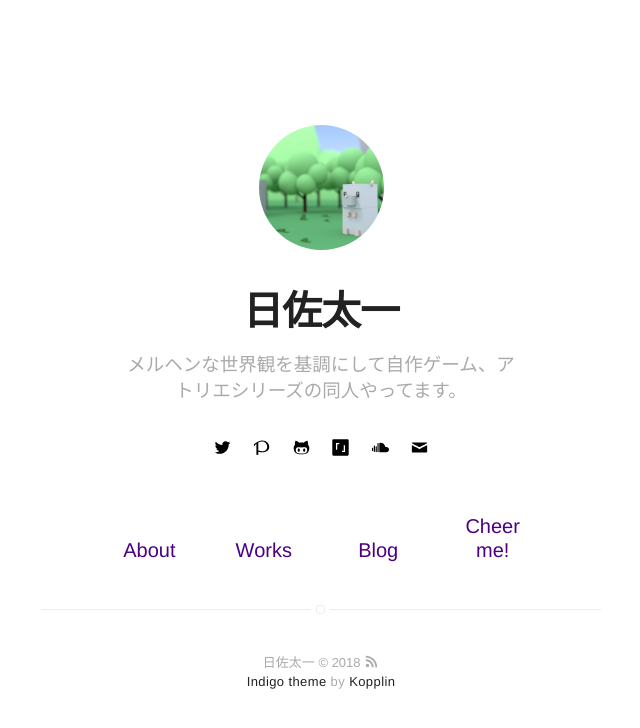
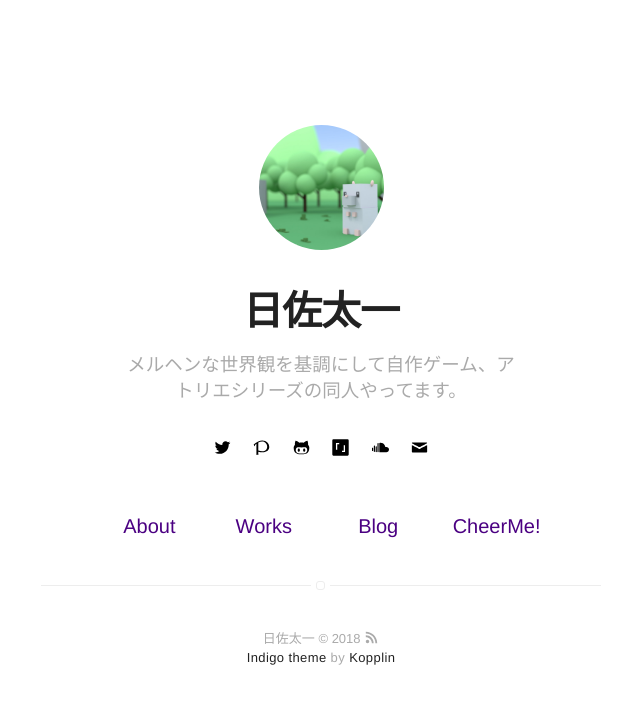
Before and after one commit to hisataichi/hisataichi.github.io, a Jekyll site: the page built from index.html, in a window 1280 px wide. Shown: the top 728 px of the page, without its empty margins (319-959 px from the left). Built offline with Jekyll 4.4.1, drawn with Linux system fonts in a browser that asks for light colours.

Commit message:
Change nav title

```diff
--- a/_includes/nav.html
+++ b/_includes/nav.html
@@ -32,7 +32,7 @@
 
         {% if site.patron == true %}
             <li class="item">
-                <a class="link" href="{% if site.patron-external %}{{ site.patron-url }}{% else %}{{ site.url }}/{{ site.patron-url }}{% endif %}">Cheer me!</a>
+                <a class="link" href="{% if site.patron-external %}{{ site.patron-url }}{% else %}{{ site.url }}/{{ site.patron-url }}{% endif %}">CheerMe!</a>
             </li>
         {% endif %}
     </ul>
```
